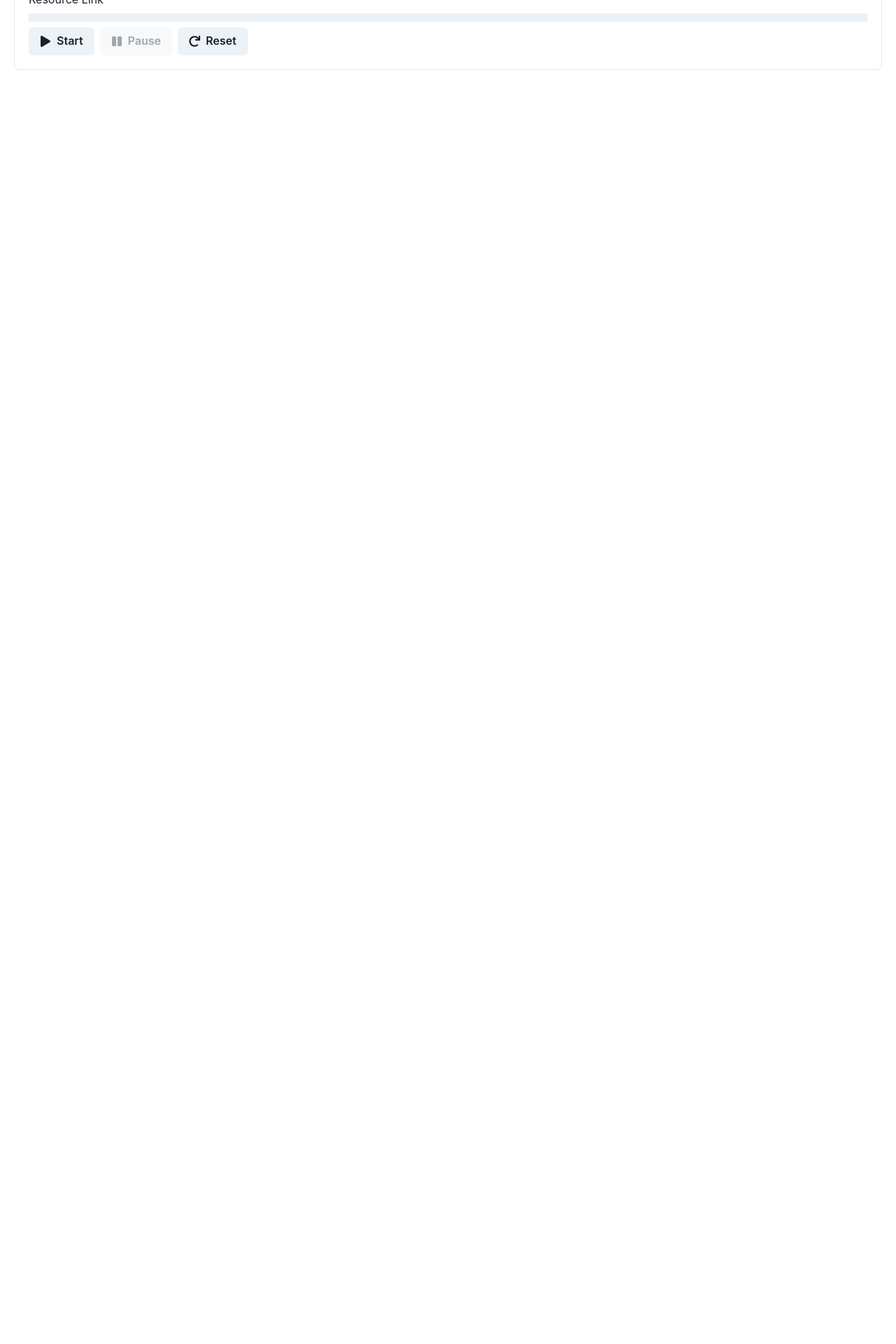
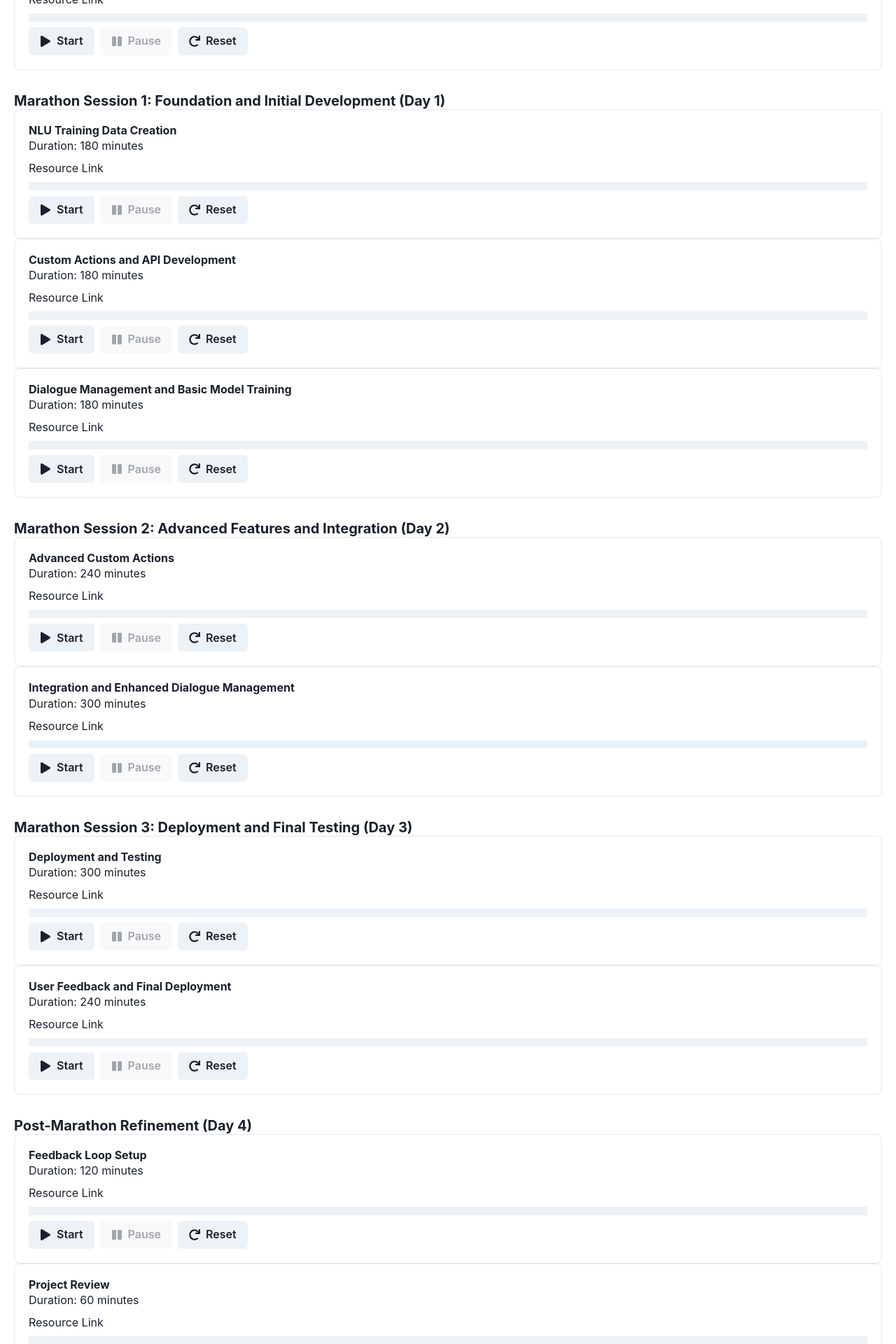
Before and after one commit to GPT-Engineer-App/marathon-assistant, a React (Vite) app: page / in a window 1280 px wide. Shown: the part 500-2420 px from the top of the page at 70% size. Before the commit the page ends 800 px from the top, so only its background shows below. Built offline with nearby package versions, Linux system fonts and the light colour scheme.

Commit message:
Where r the other days
Added the missing marathon sessions and their subtasks for days 1 to 4 to the `tasks` array in the `Index.jsx` file as per the client's schedule.

```diff
--- a/src/pages/Index.jsx
+++ b/src/pages/Index.jsx
@@ -23,7 +23,71 @@ const tasks = [
       },
     ],
   },
-  // ... Add other Marathon Sessions and their subtasks here
+  {
+    title: "Marathon Session 1: Foundation and Initial Development (Day 1)",
+    subtasks: [
+      {
+        name: "NLU Training Data Creation",
+        duration: 180,
+        resource: "https://rasa.com/docs/rasa/playground",
+      },
+      {
+        name: "Custom Actions and API Development",
+        duration: 180,
+        resource: "https://rasa.com/docs/action-server/sdk-actions",
+      },
+      {
+        name: "Dialogue Management and Basic Model Training",
+        duration: 180,
+        resource: "https://www.udemy.com/course/rasa-for-beginners",
+      },
+    ],
+  },
+  {
+    title: "Marathon Session 2: Advanced Features and Integration (Day 2)",
+    subtasks: [
+      {
+        name: "Advanced Custom Actions",
+        duration: 240,
+        resource: "https://forum.rasa.com",
+      },
+      {
+        name: "Integration and Enhanced Dialogue Management",
+        duration: 300,
+        resource: "https://rasa.com/docs/rasa/connectors/your-own-website",
+      },
+    ],
+  },
+  {
+    title: "Marathon Session 3: Deployment and Final Testing (Day 3)",
+    subtasks: [
+      {
+        name: "Deployment and Testing",
+        duration: 300,
+        resource: "https://rasa.com/docs/rasa-x/deploy",
+      },
+      {
+        name: "User Feedback and Final Deployment",
+        duration: 240,
+        resource: "https://rasa.com/docs/rasa/user-feedback",
+      },
+    ],
+  },
+  {
+    title: "Post-Marathon Refinement (Day 4)",
+    subtasks: [
+      {
+        name: "Feedback Loop Setup",
+        duration: 120,
+        resource: "https://rasa.com/docs/rasa-x/feedback",
+      },
+      {
+        name: "Project Review",
+        duration: 60,
+        resource: "https://rasa.com/docs",
+      },
+    ],
+  },
 ];
 
 const Index = () => {
```
